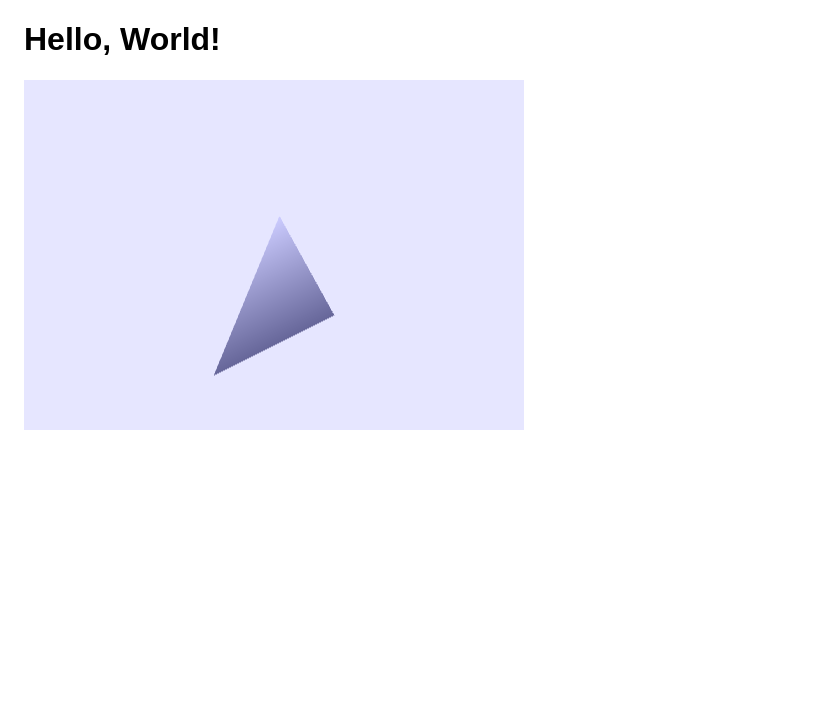
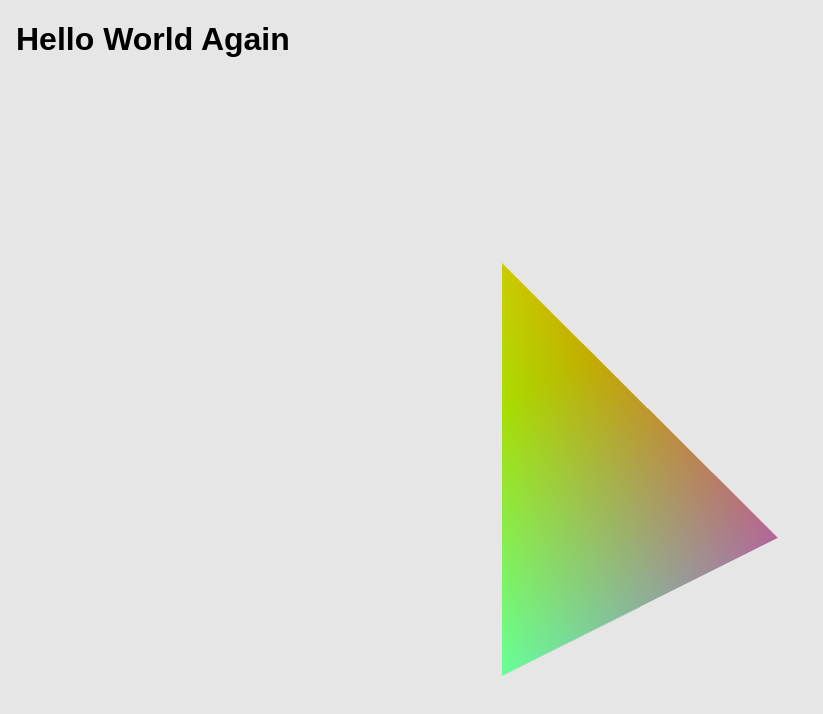
Before and after one commit to Minord/TriangleEditor, a React app: page / in a window 1280 px wide. Shown: the top 714 px of the page, without its empty margins (0-823 px from the left). Built offline with nearby package versions, Linux system fonts and the light colour scheme.

Commit message:
Fixed and resizable canvas

```diff
--- a/src/App.css
+++ b/src/App.css
@@ -1,4 +1,20 @@
 .App {
-  margin: 1rem;
+  margin: 1em;
   font-family: Arial, Helvetica, sans-serif;
 }
+
+body {
+  margin: 0;
+}
+
+canvas {
+  padding : 0;
+  margin : 0;
+}
+
+.EditorCanvas {
+  position: fixed;
+  z-index: -10;
+  top: 0;
+  left: 0;
+}
--- a/src/App.jsx
+++ b/src/App.jsx
@@ -11,10 +11,13 @@ class CanvasEditor extends Component {
     }
 
     render() {
+        function canvasResize() {
+            console.log("Resize");
+        }
         return(
-            <canvas id="canvas-poly-1"
-                    width="500"
-                    height="350"
+            <canvas className="EditorCanvas"
+                    width={window.innerWidth}
+                    height={window.innerHeight}
                     ref={this.canvasRef}>
             </canvas>
         );
@@ -24,13 +27,18 @@ class CanvasEditor extends Component {
         this.editor = new Editor(this.canvasRef.current);
         this.editor.run();
     }
+
+    componentWillUnmount() {
+        this.editor.stop();
+        this.editor = null;
+    }
 }
 
 class App extends Component {
     render(){
         return(
             <div className="App">
-                <h1> Hello, World! </h1>
+                <h1> Hello World Again </h1>
                 <CanvasEditor/>
             </div>
         );
--- a/src/Editor.js
+++ b/src/Editor.js
@@ -9,34 +9,40 @@ import { RenderLoop } from "./RenderLoop.js";
 
 class Editor {
 
-  constructor(canvasElement) {
-    this.renderEngine = new RenderEngine(canvasElement);
-    this.renderLoop = new RenderLoop();
+constructor(canvasElement) {
+  this.renderEngine = new RenderEngine(canvasElement);
+  this.renderLoop = new RenderLoop();
+  this.camera = new Camera();
+  this.canvasElement = canvasElement;
 
+  window.addEventListener('resize', () => {
+    this.canvasElement.width = window.innerWidth;
+    this.canvasElement.height = window.innerHeight;
+    this.camera.width = this.canvasElement.width;
+    this.camera.height = this.canvasElement.height;
+  });
 
-    this.renderEngine.backgroundColor = [0.9, 0.9, 1.0, 1.0];
-    let camera = new Camera();
-    let engine = this.renderEngine;
-    camera.width = 500;
-    camera.height = 350;
-    camera.z = -6;
+  this.renderEngine.backgroundColor = [0.9, 0.9, 0.9, 1.0];
+  this.camera.width = canvasElement.width;
+  this.camera.height = canvasElement.height;
+  this.camera.z = -6;
 
-    this.renderLoop.renderFunction = () => {
-        let projection = camera.calculateProjectionMatrix();
+  this.renderLoop.renderFunction = () => {
+        let projection = this.camera.calculateProjectionMatrix();
         let vertexs = new Float32Array([
             -1.0, -2.0, -1.0,
             1.0, -1.0, -1.0,
-            Math.random(), Math.random(), -1.0
+            -1.0, Math.sin(performance.now()*0.001), -1.0
         ]);
         let indices = new Uint16Array([
             0, 1, 2
         ]);
         let colors = new Float32Array([
-            0.4, 0.4, 0.6, 1.0,
-            0.4, 0.4, 0.6, 1.0,
-            0.8, 0.8, 1.0, 1.0,
+            0.4, 1.0, 0.6, 1.0,
+            0.7, 0.4, 0.6, 1.0,
+            0.8, 0.8, Math.cos(performance.now() * 0.01), 1.0,
         ]);
-        engine.render(projection = projection,
+        this.renderEngine.render(projection = projection,
                            vertexs = vertexs,
                            indices = indices,
                            colors = colors);
@@ -51,6 +57,11 @@ class Editor {
   stop() {
     this.renderLoop.stopLoop();
   }
+
+  resizeCanvas() {
+    this.camera.width = this.canvasElement.width;
+    this.camera.height = this.canvasElement.height;
+  }
 }
 
 
--- a/src/renderer/engine.js
+++ b/src/renderer/engine.js
@@ -60,6 +60,8 @@ class RenderEngine {
     render(projection=null, vertexs=null, indices=null, colors=null) {
       //For avoid the repite use of this.gl
       const gl = this.gl;
+
+      gl.viewport(0, 0, gl.canvas.width, gl.canvas.height);
       gl.clearColor(this.backgroundColor[0],
                     this.backgroundColor[1],
                     this.backgroundColor[2],
```
